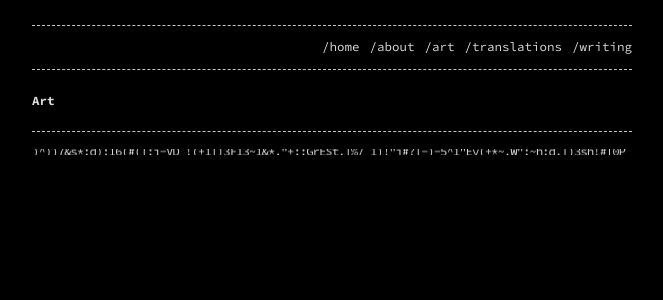
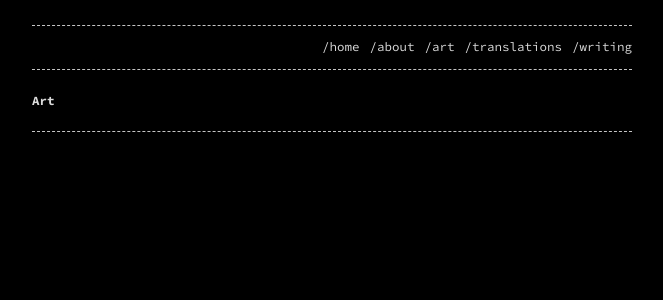
Before and after one commit to t11systems/t11systems.github.io, a Jekyll site: the page built from art.md, in a window 1280 px wide. Shown: the top 300 px of the page, without its empty margins (308-971 px from the left). Built offline with Jekyll 4.4.1, drawn with Linux system fonts in a browser that asks for light colours; some of the changed text lies outside the part shown.

Commit message:
Update footer.html

`````diff
--- a/_includes/footer.html
+++ b/_includes/footer.html
@@ -1,14 +1,3 @@
 <footer>
   {{ site.footer }}
-
-<marquee direction="down" height="6" scrolldelay="1">
-  <div class="newspaper">
-    <div class="toptobottom">
-^1e111$'/t[,.h-)(s|3&&&+%:":"|`~~!@#$5(_-+s)76*)":?i/|)%s^5$'/t[,.h-)(s|3&&&+%:":"|`~~!@#$5(_-+s)76*)":?i/|)%s^%$'/t[,.h-)sss4$6632sfsf$(s|3s5(_-+s)76*)":?ixx886111/|)%s^11#*||11$'/t[,.h-)(s|3%5(_&&+%:":"|`~~!@#$5(_-+s)76*)":?i/|)%s^11+s)76*)":?i/|)%s^1111$'/t[,.h-)(s|3d5(_-+s)76*)":?i/|)%s^s$'/t[,.h-)wuaC0%#|":"??90Wy??1?~~~?(s|3&&&+%:":"|`~~!@#$5(_11$'/t[,.h-)(s|3&&&+%:":"|`~~!@#$5(_-+s)76*)":1?i/|)%s^**$'/t[,.h-)(s|3s)76*)":?i/|)%s^11+s)76*)":?i/|)%s^1111$2'/t[,.431JCcvdFf(7*((~~1!34-d(s|3&&&+%:":"|`~~!@#$5(_-+s)76*)":?i/s($#1$'/t[,.h-)(s|335(_-+sdfdfs)76*)":?i/|)%s^5$'/t[,.h-)(s|3&&&+%:":"|`~~!@#$5(_-+s)76*)":?i/1|)%s^ss$'|xC$*0%78f~~~&k%$=..d./t[,.h-)&&+%:":"|`~~!@#$5(_-+s)76*)":?i/|)%s^1111$'/t[,.h-)(s|3d5(_##s1)76*)":?i/|)%s^s$'/t[,.h-)(s|3&&&+%:":"|`~~!@#$5(_-+s)76*)":?i/|)%s^e$'/t[,.h-)(_-+s)76*)":?i/|)%s^*%$'/t[,.h-)(s|3%5(_-+s)76*)":?i/|)%s^1$'/t[,.h-)(s|3&&&+%:":"|`~~!@#$5(_-+s)76*)":?i/|)%s^11+s)76*)":?i/|)%s^1111$'/t[,.h-)(s|3d5(_-+s)76*)":?i+++++++++++++7/|t[,.h-)~s|3&&&+%:":"|`~~!@#$5(_11$'/t[,.h-)(s|3&&&+%:":"|`~~!@#$5(_-+s)76*)":?i/|)%s^**$'/t[,.h-)(s|3&&&+%:":"|`~~!@#$5(_-+s)76*)":?i/|)2%s^1111$'/t[,.h11330````-^fGHOU*8*d||')(s|3&s|335(_-+s)76*)":?i/|)%sIUAjJDUoXy0rcddr%s^11Xy0rcyk3NiopaS98KSVzXjExMTEkJy90Wyk3NiopaS98KSVzXjExMTE777P""""~kJy90WyAjJDUoXy0rcyk3NiopaS9S15||||\
-^1e111$'/t[,.h-)(s|3&&&+%:":"|`~~!@#$5(_-+s)76*)":?i/|)%s^5$'/t[,.h-)(s|3&&&+%:":"|`~~!@#$5(_-+s)76*)":?i/|)%s^%$'/t[,.h-)sss4$6632sfsf$(s|3s5(_-+s)76*)":?ixx886111/|)%s^11#*||11$'/t[,.h-)(s|3%5(_&&+%:":"|`~~!@#$5(_-+s)76*)":?i/|)%s^11+s)76*)":?i/|)%s^1111$'/t[,.h-)(s|3d5(_-+s)76*)":?i/|)%s^s$'/t[,.h-)wuaC0%#|":"??90Wy??1?~~~?(s|3&&&+%:":"|`~~!@#$5(_11$'/t[,.h-)(s|3&&&+%:":"|`~~!@#$5(_-+s)76*)":1?i/|)%s^**$'/t[,.h-)(s|3s)76*)":?i/|)%s^11+s)76*)":?i/|)%s^1111$2'/t[,.431JCcvdFf(7*((~~1!34-d(s|3&&&+%:":"|`~~!@#$5(_-+s)76*)":?i/s($#1$'/t[,.h-)(s|335(_-+sdfdfs)76*)":?i/|)%s^5$'/t[,.h-)(s|3&&&+%:":"|`~~!@#$5(_-+s)76*)":?i/1|)%s^ss$'|xC$*0%78f~~~&k%$=..d./t[,.h-)&&+%:":"|`~~!@#$5(_-+s)76*)":?i/|)%s^1111$'/t[,.h-)(s|3d5(_##s1)76*)":?i/|)%s^s$'/t[,.h-)(s|3&&&+%:":"|`~~!@#$5(_-+s)76*)":?i/|)%s^e$'/t[,.h-)(_-+s)76*)":?i/|)%s^*%$'/t[,.h-)(s|3%5(_-+s)76*)":?i/|)%s^1$'/t[,.h-)(s|3&&&+%:":"|`~~!@#$5(_-+s)76*)":?i/|)%s^11+s)76*)":?i/|)%s^1111$'/t[,.h-)(s|3d5(_-+s)76*)":?i+++++++++++++7/|t[,.h-)~s|3&&&+%:":"|`~~!@#$5(_11$'/t[,.h-)(s|3&&&+%:":"|`~~!@#$5(_-+s)76*)":?i/|)%s^**$'/t[,.h-)(s|3&&&+%:":"|`~~!@#$5(_-+s)76*)":?i/|)2%s^1111$'/t[,.h11330````-^fGHOU*8*d||')(s|3&s|335(_-+s)76*)":?i/|)%sIUAjJDUoXy0rcddr%s^11Xy0rcyk3NiopaS98KSVzXjExMTEkJy90Wyk3NiopaS98KSVzXjExMTE777P""""~kJy90WyAjJDUoXy0rcyk3NiopaS9S15||||\
-^1e111$'/t[,.h-)(s|3&&&+%:":"|`~~!@#$5(_-+s)76*)":?i/|)%s^5$'/t[,.h-)(s|3&&&+%:":"|`~~!@#$5(_-+s)76*)":?i/|)%s^%$'/t[,.h-)sss4$6632sfsf$(s|3s5(_-+s)76*)":?ixx886111/|)%s^11#*||11$'/t[,.h-)(s|3%5(_&&+%:":"|`~~!@#$5(_-+s)76*)":?i/|)%s^11+s)76*)":?i/|)%s^1111$'/t[,.h-)(s|3d5(_-+s)76*)":?i/|)%s^s$'/t[,.h-)wuaC0%#|":"??90Wy??1?~~~?(s|3&&&+%:":"|`~~!@#$5(_11$'/t[,.h-)(s|3&&&+%:":"|`~~!@#$5(_-+s)76*)":1?i/|)%s^**$'/t[,.h-)(s|3s)76*)":?i/|)%s^11+s)76*)":?i/|)%s^1111$2'/t[,.431JCcvdFf(7*((~~1!34-d(s|3&&&+%:":"|`~~!@#$5(_-+s)76*)":?i/s($#1$'/t[,.h-)(s|335(_-+sdfdfs)76*)":?i/|)%s^5$'/t[,.h-)(s|3&&&+%:":"|`~~!@#$5(_-+s)76*)":?i/1|)%s^ss$'|xC$*0%78f~~~&k%$=..d./t[,.h-)&&+%:":"|`~~!@#$5(_-+s)76*)":?i/|)%s^1111$'/t[,.h-)(s|3d5(_##s1)76*)":?i/|)%s^s$'/t[,.h-)(s|3&&&+%:":"|`~~!@#$5(_-+s)76*)":?i/|)%s^e$'/t[,.h-)(_-+s)76*)":?i/|)%s^*%$'/t[,.h-)(s|3%5(_-+s)76*)":?i/|)%s^1$'/t[,.h-)(s|3&&&+%:":"|`~~!@#$5(_-+s)76*)":?i/|)%s^11+s)76*)":?i/|)%s^1111$'/t[,.h-)(s|3d5(_-+s)76*)":?i+++++++++++++7/|t[,.h-)~s|3&&&+%:":"|`~~!@#$5(_11$'/t[,.h-)(s|3&&&+%:":"|`~~!@#$5(_-+s)76*)":?i/|)%s^**$'/t[,.h-)(s|3&&&+%:":"|`~~!@#$5(_-+s)76*)":?i/|)2%s^1111$'/t[,.h11330````-^fGHOU*8*d||')(s|3&s|335(_-+s)76*)":?i/|)%sIUAjJDUoXy0rcddr%s^11Xy0rcyk3NiopaS98KSVzXjExMTEkJy90Wyk3NiopaS98KSVzXjExMTE777P""""~kJy90WyAjJDUoXy0rcyk3NiopaS9S15||||\
-^1e111$'/t[,.h-)(s|3&&&+%:":"|`~~!@#$5(_-+s)76*)":?i/|)%s^5$'/t[,.h-)(s|3&&&+%:":"|`~~!@#$5(_-+s)76*)":?i/|)%s^%$'/t[,.h-)sss4$6632sfsf$(s|3s5(_-+s)76*)":?ixx886111/|)%s^11#*||11$'/t[,.h-)(s|3%5(_&&+%:":"|`~~!@#$5(_-+s)76*)":?i/|)%s^11+s)76*)":?i/|)%s^1111$'/t[,.h-)(s|3d5(_-+s)76*)":?i/|)%s^s$'/t[,.h-)wuaC0%#|":"??90Wy??1?~~~?(s|3&&&+%:":"|`~~!@#$5(_11$'/t[,.h-)(s|3&&&+%:":"|`~~!@#$5(_-+s)76*)":1?i/|)%s^**$'/t[,.h-)(s|3s)76*)":?i/|)%s^11+s)76*)":?i/|)%s^1111$2'/t[,.431JCcvdFf(7*((~~1!34-d(s|3&&&+%:":"|`~~!@#$5(_-+s)76*)":?i/s($#1$'/t[,.h-)(s|335(_-+sdfdfs)76*)":?i/|)%s^5$'/t[,.h-)(s|3&&&+%:":"|`~~!@#$5(_-+s)76*)":?i/1|)%s^ss$'|xC$*0%78f~~~&k%$=..d./t[,.h-)&&+%:":"|`~~!@#$5(_-+s)76*)":?i/|)%s^1111$'/t[,.h-)(s|3d5(_##s1)76*)":?i/|)%s^s$'/t[,.h-)(s|3&&&+%:":"|`~~!@#$5(_-+s)76*)":?i/|)%s^e$'/t[,.h-)(_-+s)76*)":?i/|)%s^*%$'/t[,.h-)(s|3%5(_-+s)76*)":?i/|)%s^1$'/t[,.h-)(s|3&&&+%:":"|`~~!@#$5(_-+s)76*)":?i/|)%s^11+s)76*)":?i/|)%s^1111$'/t[,.h-)(s|3d5(_-+s)76*)":?i+++++++++++++7/|t[,.h-)~s|3&&&+%:":"|`~~!@#$5(_11$'/t[,.h-)(s|3&&&+%:":"|`~~!@#$5(_-+s)76*)":?i/|)%s^**$'/t[,.h-)(s|3&&&+%:":"|`~~!@#$5(_-+s)76*)":?i/|)2%s^1111$'/t[,.h11330````-^fGHOU*8*d||')(s|3&s|335(_-+s)76*)":?i/|)%sIUAjJDUoXy0rcddr%s^11Xy0rcyk3NiopaS98KSVzXjExMTEkJy90Wyk3NiopaS98KSVzXjExMTE777P""""~kJy90WyAjJDUoXy0rcyk3NiopaS9S15||||\
-    </div>
-  </div>
-</marquee>
 </footer>
`````
